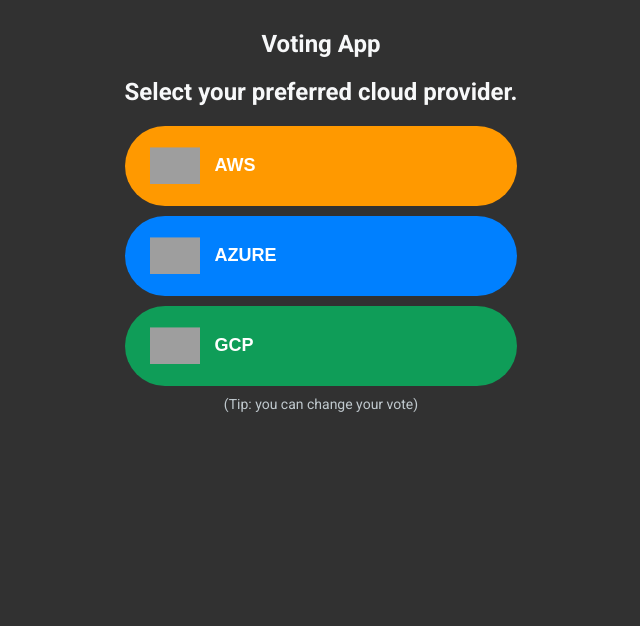
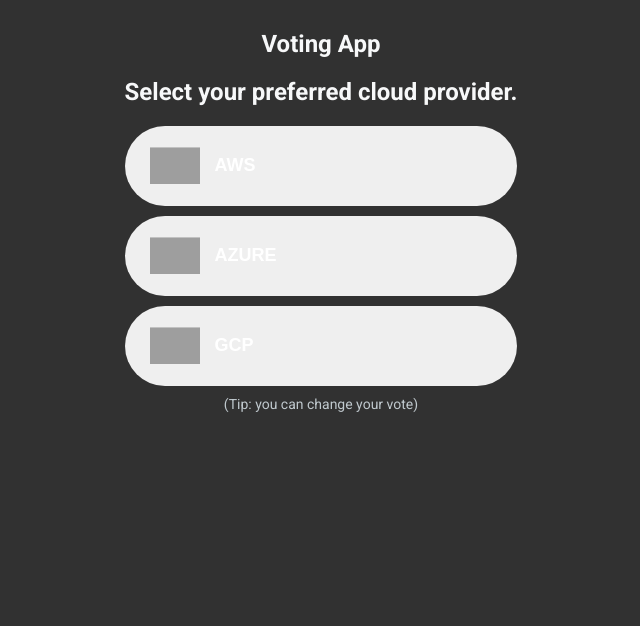
Before and after one commit to U007EAA/vote-app, a Flask app: page / in a window 1280 px wide. Shown: the top 626 px of the page, without its empty margins (319-959 px from the left). Run offline with Flask 3, Linux system fonts and the light colour scheme; some libraries are stand-ins or nearby versions; grey boxes are pictures that could not be loaded.

Commit message:
Remove bg color in css

```diff
--- a/static/stylesheets/style.css
+++ b/static/stylesheets/style.css
@@ -41,17 +41,17 @@
 }
 
 button.a{
-  background-color: #FF9900;
+  /* background-color: #FF9900; */
 }
 
 button.b{
-  background-color: #0080FF;
+  /* background-color: #0080FF; */
 }
 
 button.c{ /* Match bg-color */
   /* background-color: #f4e800; */
   /* background-color: #DB4437; */
-  background-color: #0F9D58;
+  /* background-color: #0F9D58; */
 }
 
 #tip{
--- a/vote-app.yaml
+++ b/vote-app.yaml
@@ -23,7 +23,7 @@
   selector:
     matchLabels:
       app: vote-app
-  replicas: 4
+  replicas: 3
   strategy:
     rollingUpdate:
       maxSurge: 25%
@@ -136,8 +136,8 @@
   option_c_icon: "static/images/gcp-circ.png"
   option_a_bgcolor: "#FF9900"
   option_b_bgcolor: "#0080FF"
-  option_c_bgcolor: "#f4e800"
-  # option_c_bgcolor: "#DB4437"
+  # option_c_bgcolor: "#f4e800"
+  option_c_bgcolor: "#DB4437"
   # option_c_bgcolor: "#0F9D58"
 ---
 apiVersion: v1
```
